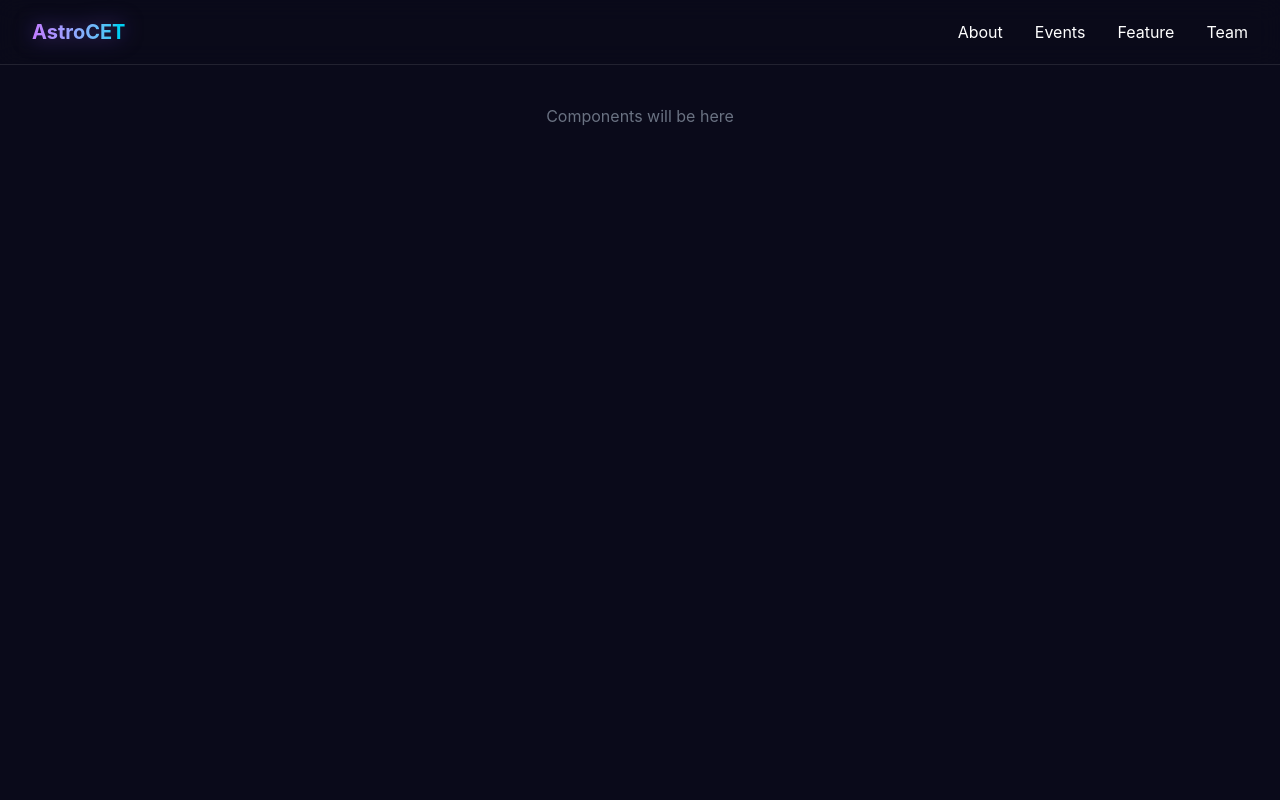
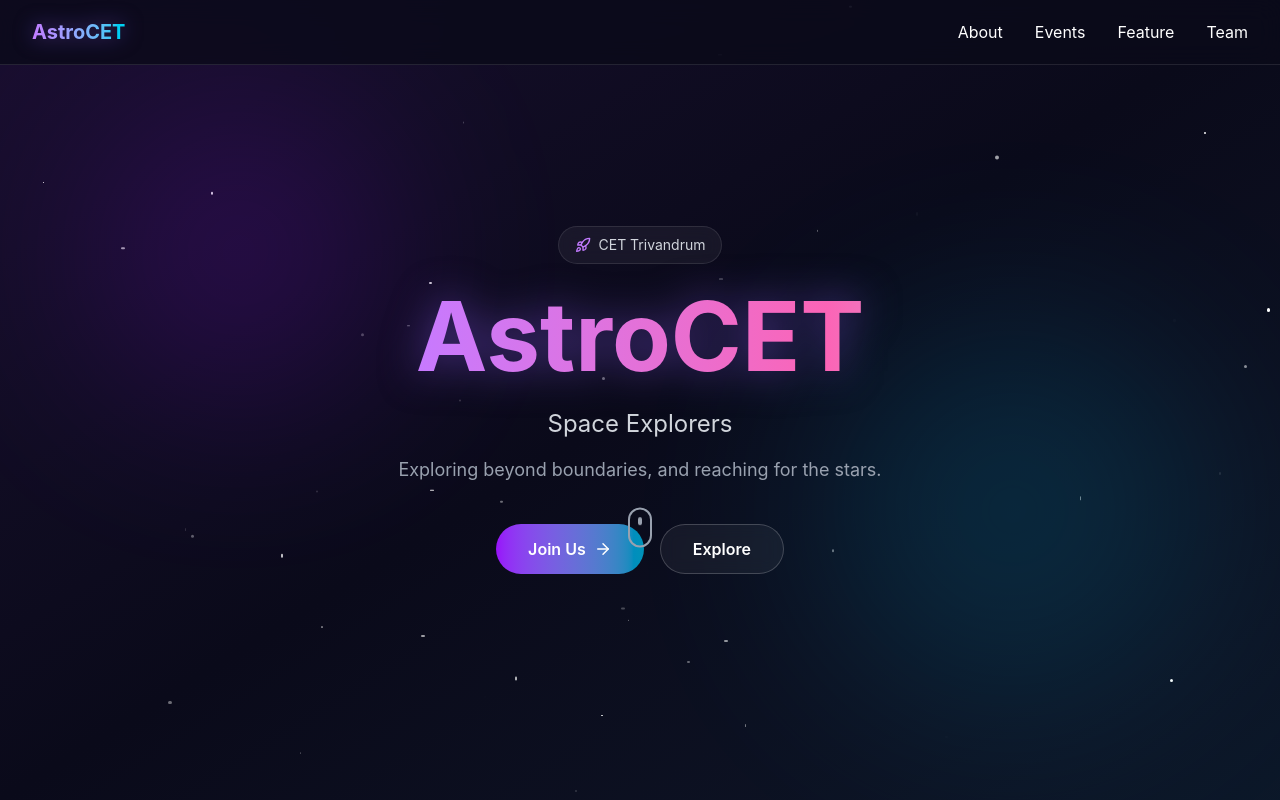
Before and after one commit to Zeeshan-Zahoor/astrocet-landing-page, a React (Vite) app: page / in a window 1280 px wide. Built offline with nearby package versions, Linux system fonts and the light colour scheme.

Commit message:
feat: add Hero Section

```diff
--- a/src/App.jsx
+++ b/src/App.jsx
@@ -1,5 +1,6 @@
 import { useState } from 'react';
 import Navbar from './components/Navbar';
+import Hero from './components/Hero';
 import './App.css';
 
 function App() {
@@ -7,12 +8,7 @@ function App() {
   return (
     <div className='min-h-screen bg-[#0A0A1A]'>
       <Navbar />
-
-      <div className='pt-16'>
-        <div className='text-center text-white py-10'>
-          <p className='text-gray-500'>Components will be here</p>
-        </div>
-      </div>
+      <Hero />
     </div>
   )
 }
--- a/src/components/Hero.jsx
+++ b/src/components/Hero.jsx
@@ -1,9 +1,135 @@
-import React from 'react'
+import { useState, useEffect } from "react";
+import { ArrowRight, Rocket } from "lucide-react";
+import { motion } from "framer-motion";
 
 function Hero() {
+  const [titleIndex, setTitleIndex] = useState(0);
+  const titles = ["Rover Team", "Space Explorers", "AstroCET"];
+
+  useEffect(() => {
+    const interval = setInterval(() => {
+      setTitleIndex((prev) => (prev + 1) % titles.length);
+    }, 3000);
+    return () => clearInterval(interval);
+  }, []);
+
   return (
-    <div>Hero</div>
-  )
+    <section className="relative min-h-screen flex items-center justify-center overflow-hidden">
+
+      {/* animate Background */}
+      <div className="absolute inset-0 z-0">
+        <div className="absolute inset-0 bg-linear-to-br from-purple-900/20 via-[#0A0A1A] to-cyan-900/20" />
+
+        {[...Array(50)].map((_, i) => (
+          <motion.div
+            key={i}
+            className="absolute bg-white rounded-full"
+            style={{
+              width: Math.random() * 3 + 1 + 'px',
+              height: Math.random() * 3 + 1 + 'px',
+              left: Math.random() * 100 + '%',
+              top: Math.random() * 100 + '%',
+            }}
+            animate={{
+              y: [0, -30, 0],
+              opacity: [0, 1, 0],
+            }}
+            transition={{
+              duration: Math.random() * 3 + 2,
+              repeat: Infinity,
+              delay: Math.random() * 5,
+            }}
+          />
+        ))}
+
+        <motion.div
+          className="absolute top-20 left-10 w-72 h-72 bg-purple-600 rounded-full blur-[100px] opacity-20"
+          animate={{ x: [0, 100, 0], y: [0, 50, 0] }}
+          transition={{ duration: 20, repeat: Infinity, ease: "linear" }}
+        />
+
+        <motion.div
+          className="absolute bottom-20 right-10 w-96 h-96 bg-cyan-600 rounded-full blur-[100px] opacity-20"
+          animate={{ x: [0, -80, 0], y: [0, -40, 0] }}
+          transition={{ duration: 25, repeat: Infinity, ease: "linear" }}
+        />
+      </div>
+
+      {/* Hero content */}
+      <div className="relative z-10 text-center px-4 max-w-5xl mx-auto">
+
+        <motion.div
+          initial={{ opacity: 0, y: 20 }}
+          animate={{ opacity: 1, y: 0 }}
+          transition={{ duration: 0.6 }}
+          className="inline-flex items-center gap-2 bg-white/5 backdrop-blur-sm rounded-full px-4 py-2 mb-6 border border-white/10"
+        >
+          <Rocket size={16} className="text-purple-400" />
+          <span className="text-sm text-gray-300">CET Trivandrum</span>
+        </motion.div>
+
+        <motion.h1
+          initial={{ opacity: 0, y: 40 }}
+          animate={{ opacity: 1, y: 0 }}
+          transition={{ duration: 0.8, delay: 0.2 }}
+          className="text-5xl md:text-7xl lg:text-8xl font-bold mb-6 drop-shadow-[0_0_20px_rgba(139,92,246,0.5)]"
+        >
+          <span className="bg-linear-to-r from-purple-400 via-pink-400 to-cyan-400 bg-clip-text text-transparent bg-size-[200%] animate-gradient">
+            AstroCET
+          </span>
+        </motion.h1>
+
+        <motion.p
+          key={titles[titleIndex]}
+          initial={{ opacity: 0, y: 10 }}
+          animate={{ opacity: 1, y: 0 }}
+          exit={{ opacity: 0, y: -10 }}
+          transition={{ duration: 0.5 }}
+          className="text-xl md:text-2xl text-gray-300 mb-4"
+        >
+          {titles[titleIndex]}
+        </motion.p>
+
+        <motion.p
+          initial={{ opacity: 0 }}
+          animate={{ opacity: 1 }}
+          transition={{ duration: 0.6, delay: 0.4 }}
+          className="text-gray-400 max-w-2xl mx-auto mb-10 text-lg"
+        >
+          Exploring beyond boundaries, and reaching for the stars.
+        </motion.p>
+
+        <motion.div
+          initial={{ opacity: 0, y: 20 }}
+          animate={{ opacity: 1, y: 0 }}
+          transition={{ duration: 0.6, delay: 0.6 }}
+          className="flex flex-col sm:flex-row gap-4 justify-center"
+        >
+          <button className="group relative px-8 py-3 bg-linear-to-r from-purple-600 to-cyan-600 rounded-full font-semibold text-white overflow-hidden transition-all hover:scale-105 hover:shadow-lg hover:shadow-purple-500/25 flex">
+            <span className="m-auto relative z-10 flex items-center gap-2">
+              Join Us
+              <ArrowRight size={18} className="group-hover:translate-x-1 transition-transform" />
+            </span>
+          </button>
+
+          <button className="px-8 py-3 bg-white/5 backdrop-blur-sm border border-white/20 rounded-full font-semibold text-white hover:bg-white/10 transition-all hover:scale-105">
+            Explore
+          </button>
+        </motion.div>
+
+        <motion.div
+          animate={{ y: [0, 10, 0] }}
+          transition={{ duration: 1.5, repeat: Infinity }}
+          className="absolute bottom-8 left-1/2 transform -translate-x-1/2 cursor-pointer"
+          onClick={() => window.scrollTo({ top: window.innerHeight, behavior: 'smooth' })}
+        >
+          <div className="w-6 h-10 border-2 border-gray-400 rounded-full flex justify-center">
+            <div className="w-1 h-2 bg-gray-400 rounded-full mt-2 animate-bounce" />
+          </div>
+        </motion.div>
+      </div>
+    </section>
+  );
 }
 
 export default Hero
--- a/src/index.css
+++ b/src/index.css
@@ -6,3 +6,12 @@
     color: white;
   }
 }
+@keyframes gradient {
+  0% { background-position: 0% 50%; }
+  50% { background-position: 100% 50%; }
+  100% { background-position: 0% 50%; }
+}
+
+.animate-gradient {
+  animation: gradient 3s ease infinite;
+}
```
